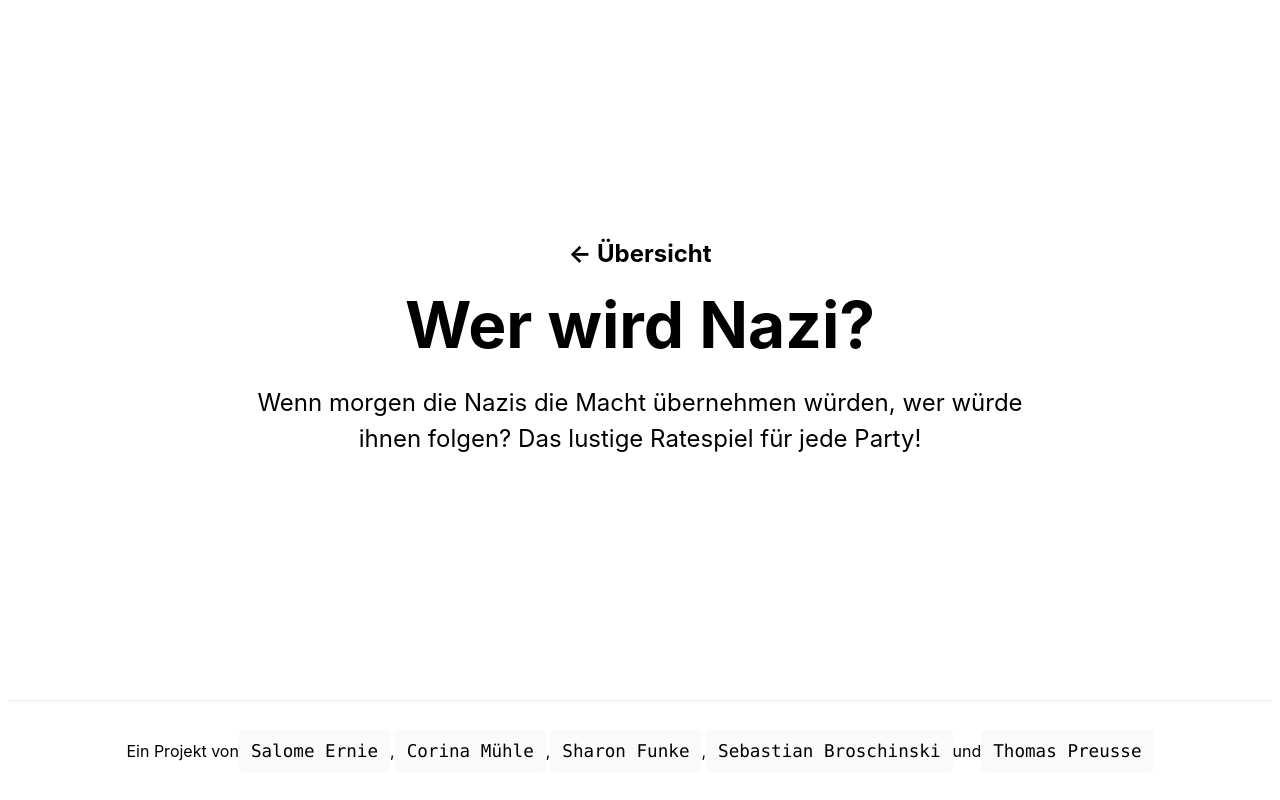
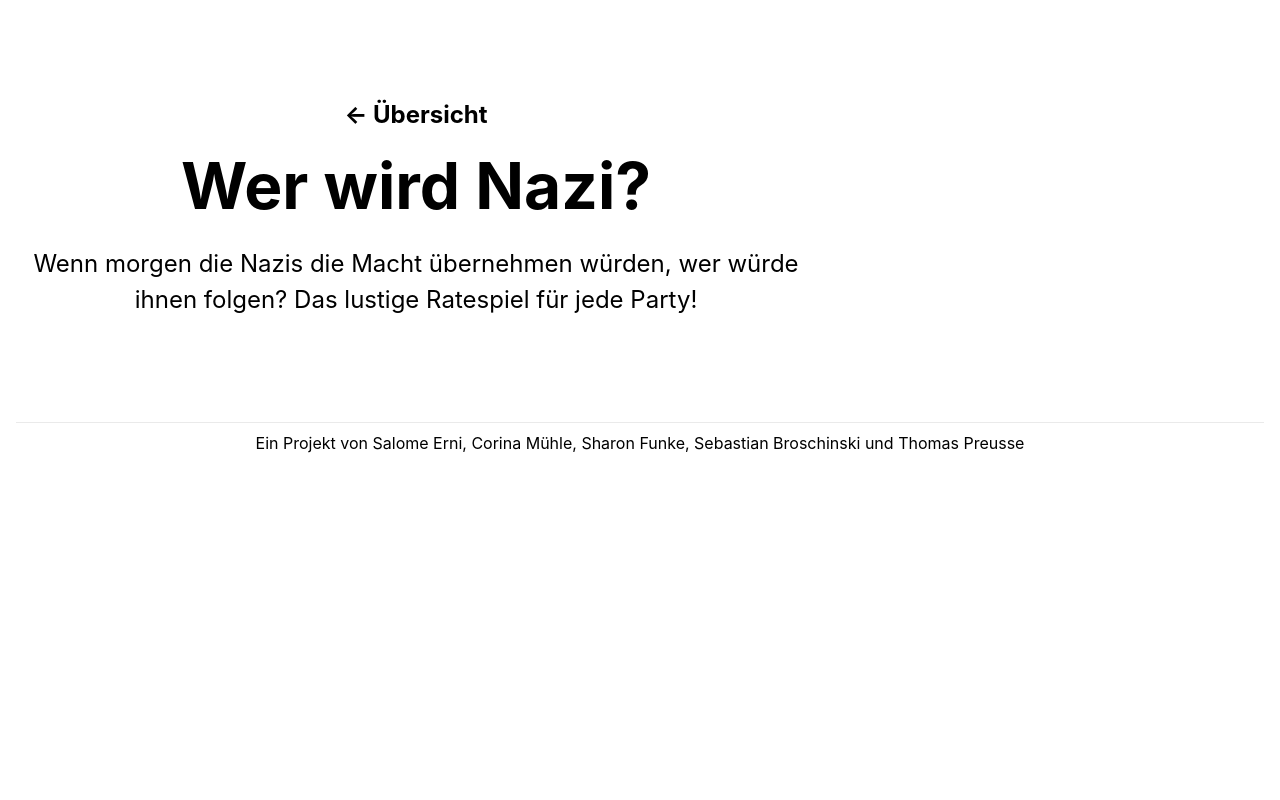
Before and after one commit to tpreusse/rejoha21, a Next.js app: page / in a window 1280 px wide. Built offline with nearby package versions, Linux system fonts and the light colour scheme.

Commit message:
clean frame and base styles

```diff
--- /dev/null
+++ b/components/Frame.js
@@ -0,0 +1,24 @@
+import React from 'react'
+import Head from 'next/head'
+import styles from '../styles/Home.module.css'
+
+export default function Frame({ pageTitle, children }) {
+  return <div className={styles.container}>
+    <Head>
+      <title>{pageTitle}</title>
+    </Head>
+
+    <main className={styles.main}>
+      {children}
+    </main>
+
+    <footer className={styles.footer}>
+      Ein Projekt von {' '}
+      <a>Salome&nbsp;Erni</a>,{' '}
+      <a>Corina&nbsp;Mühle</a>,{' '}
+      <a>Sharon&nbsp;Funke</a>,{' '}
+      <a>Sebastian&nbsp;Broschinski</a> und {' '}
+      <a>Thomas&nbsp;Preusse</a>
+    </footer>
+  </div>
+}
--- a/pages/[...path].js
+++ b/pages/[...path].js
@@ -1,6 +1,7 @@
-import Head from 'next/head'
 import Link from 'next/link'
 import { useRouter } from 'next/router'
+
+import Frame from '../components/Frame'
 
 import styles from '../styles/Home.module.css'
 
@@ -10,20 +11,13 @@ export default function Detail({ doc }) {
   const router = useRouter()
 
   if (router.isFallback) {
-    return <div className={styles.container}>
-      <main className={styles.main}>
-        <p className={styles.description}>Loading...</p>
-      </main>
-    </div>
+    return <Frame pageTitle='Lädt…'>
+      <p className={styles.description}>Lädt…</p>
+    </Frame>
   }
 
   return (
-    <div className={styles.container}>
-      <Head>
-        <title>{doc.title} – Rehoja21 Content Exploration</title>
-      </Head>
-
-      <main className={styles.main}>
+    <Frame pageTitle={`${doc.title} – Rehoja21 Content Exploration`}>
       <Link href="/">
         <a>
           <h2>&larr; Übersicht</h2>
@@ -35,17 +29,7 @@ export default function Detail({ doc }) {
       <p className={styles.description}>
         {doc.description}
       </p>
-      </main>
-
-      <footer className={styles.footer}>
-        Ein Projekt von {' '}
-        <code className={styles.code}>Salome Ernie</code>,{' '}
-        <code className={styles.code}>Corina Mühle</code>,{' '}
-        <code className={styles.code}>Sharon Funke</code>,{' '}
-        <code className={styles.code}>Sebastian Broschinski</code> und {' '}
-        <code className={styles.code}>Thomas Preusse</code>
-      </footer>
-    </div>
+    </Frame>
   )
 }
 
--- a/styles/Home.module.css
+++ b/styles/Home.module.css
@@ -1,11 +1,6 @@
 .container {
   min-height: 100vh;
-  padding: 0 0.5rem;
-  display: flex;
-  flex-direction: column;
-  justify-content: center;
-  align-items: center;
-  height: 100vh;
+  padding: 0 1rem;
 }
 
 .main {
@@ -22,16 +17,9 @@
   width: 100%;
   height: 100px;
   border-top: 1px solid #eaeaea;
-  display: flex;
-  justify-content: center;
-  align-items: center;
-}
-
-.footer a {
-  display: flex;
-  justify-content: center;
-  align-items: center;
-  flex-grow: 1;
+  text-align: center;
+  padding: 0.5rem 0;
+  line-height: 1.5;
 }
 
 .title a {
@@ -48,7 +36,12 @@
 .title {
   margin: 0;
   line-height: 1.15;
-  font-size: 4rem;
+  font-size: 2.2rem;
+}
+@media screen and (min-width: 600px) {
+  .title {
+    font-size: 4rem;
+  }
 }
 
 .title,
@@ -59,15 +52,6 @@
 .description {
   line-height: 1.5;
   font-size: 1.5rem;
-}
-
-.code {
-  background: #fafafa;
-  border-radius: 5px;
-  padding: 0.75rem;
-  font-size: 1.1rem;
-  font-family: Menlo, Monaco, Lucida Console, Liberation Mono, DejaVu Sans Mono,
-    Bitstream Vera Sans Mono, Courier New, monospace;
 }
 
 .grid {
@@ -88,7 +72,8 @@
   border: 1px solid #eaeaea;
   border-radius: 10px;
   transition: color 0.15s ease, border-color 0.15s ease;
-  width: 45%;
+  width: calc(50% - 3rem);
+  min-width: 280px;
 }
 
 .card:hover,
```
Also changed, not shown: pages/index.js (+5 -20 lines). Lines whose indentation alone changed are shown as unchanged.
